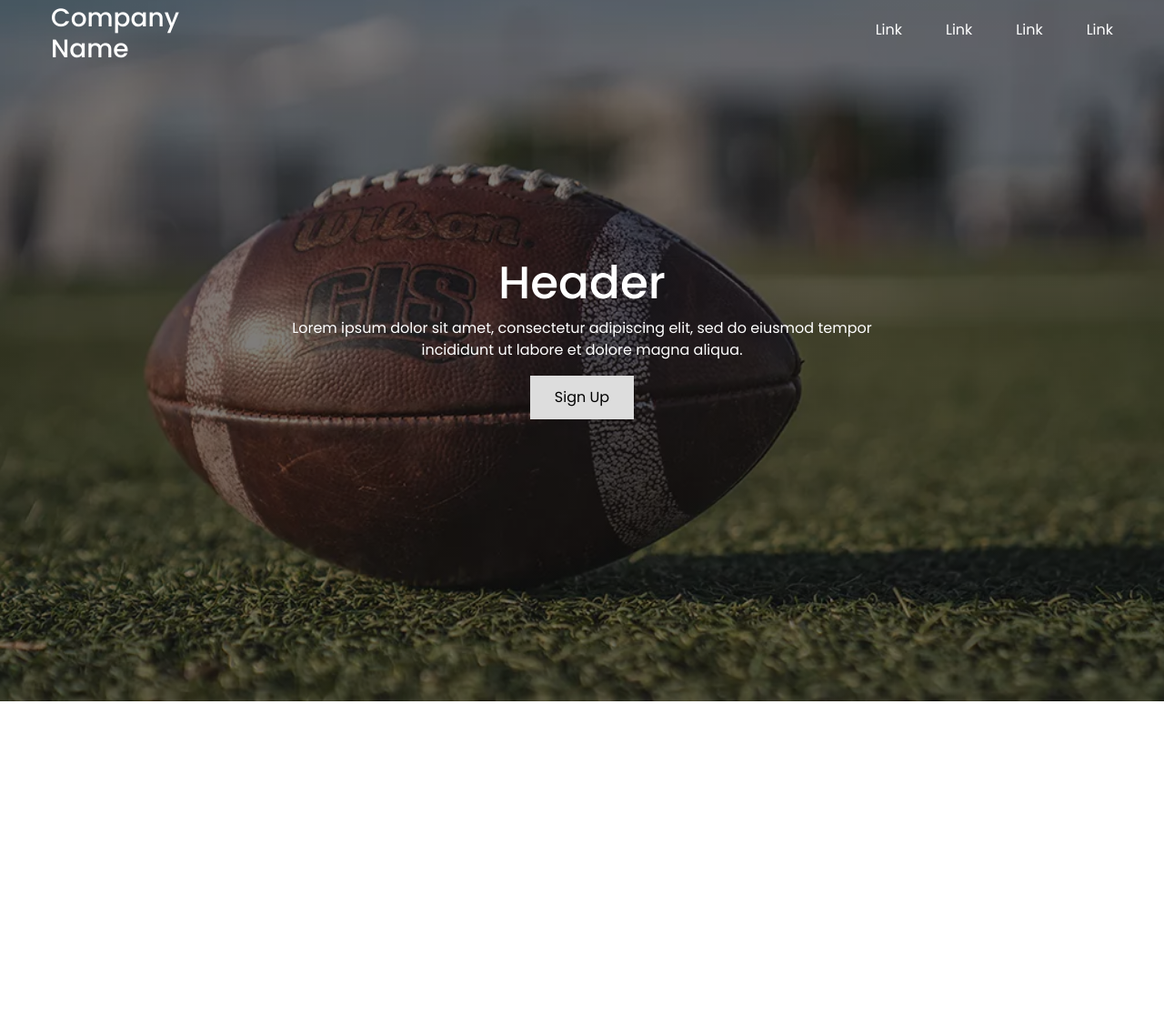
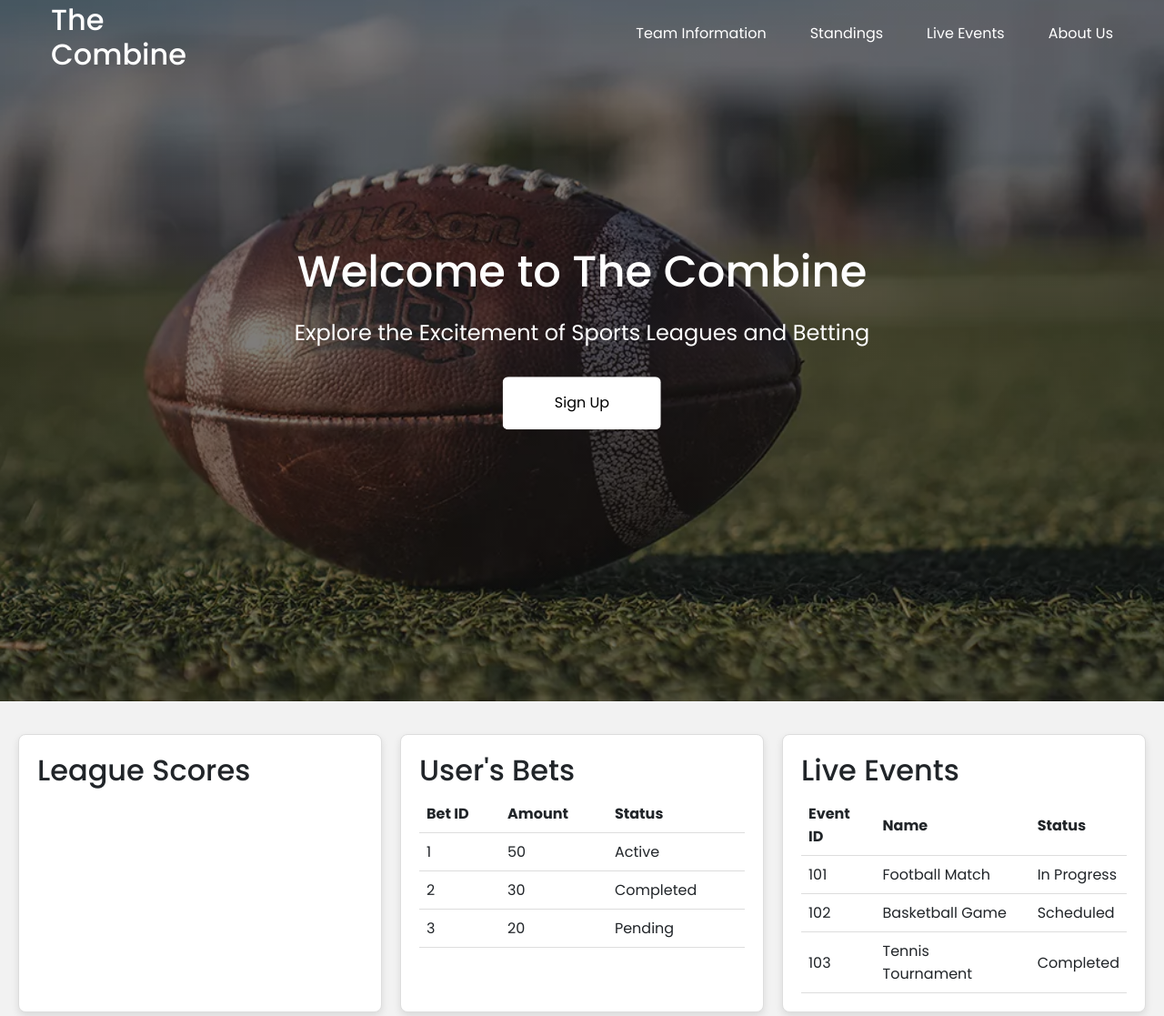
Before and after one commit to TybaltBeSaucy/TheCombine, a website: page home.html in a window 1280 px wide. Shown: the part 29-1146 px from the top of the page at 91% size. Before the commit the page ends 960 px from the top, so only its background shows below. Drawn offline with nearby package versions, Linux system fonts and the light colour scheme; no server answers.

Commit message:
Add files via upload

```diff
--- a/home.html
+++ b/home.html
@@ -1,39 +1,123 @@
 <html>
+
 <head>
     <meta charset="UTF-8">
     <meta name="viewport" content="width=device-width, initial-scale=1.0">
     <title>Personal Portfolio</title>
-        <link href="https://cdn.jsdelivr.net/npm/bootstrap@5.3.2/dist/css/bootstrap.min.css" rel="stylesheet" integrity="sha384-T3c6CoIi6uLrA9TneNEoa7RxnatzjcDSCmG1MXxSR1GAsXEV/Dwwykc2MPK8M2HN" crossorigin="anonymous">
+    <link href="https://cdn.jsdelivr.net/npm/bootstrap@5.3.2/dist/css/bootstrap.min.css" rel="stylesheet"
+        integrity="sha384-T3c6CoIi6uLrA9TneNEoa7RxnatzjcDSCmG1MXxSR1GAsXEV/Dwwykc2MPK8M2HN" crossorigin="anonymous">
+
     <link href="style.css" rel="stylesheet" type="text/css">
+    <script src="https://cdn.jsdelivr.net/npm/chart.js"></script>
 </head>
+
 <body>
     <div class="hero-bg">
         <nav>
-                <h3 class="nav-logo">Company Name</h3>
+            <h3 class="nav-logo">The Combine</h3>
 
             <ul class="nav-links">
-                    <li class="link"><a href="#">Link</a></li>
-                    <li class="link"><a href="#">Link</a></li>
-                    <li class="link"><a href="#">Link</a></li>
-                    <li class="link"><a href="#">Link</a></li>
+                <li class="link"><a href="#">Team Information</a></li>
+                <li class="link"><a href="#">Standings</a></li>
+                <li class="link"><a href="#">Live Events</a></li>
+                <li class="link"><a href="#">About Us</a></li>
             </ul>
         </nav>
 
         <div class="hero-text">
-                <h1 style="font-size:50px">Header</h1>
-                <p>Lorem ipsum dolor sit amet, consectetur adipiscing elit, sed do eiusmod tempor incididunt ut labore et dolore magna aliqua.</p>
-                <button>Sign Up</button>
+            <h1 class="hero-heading">Welcome to The Combine</h1>
+            <p class="hero-description">Explore the Excitement of Sports Leagues and Betting</p>
+            <button class="btn">Sign Up</button>
         </div>
     </div>
 
-        <div class="container">
-            <div class="content">
+    <div class="dashboard">
 
+        <div class="card" id="team_scores">
+            <h2>League Scores</h2>
+        </div>
+
+        <div class="card">
+            <h2>User's Bets</h2>
+            <table id="userBetsTable" class="data-table">
+                <thead>
+                    <tr>
+                        <th>Bet ID</th>
+                        <th>Amount</th>
+                        <th>Status</th>
+                    </tr>
+                </thead>
+                <tbody>
+
+                </tbody>
+            </table>
+        </div>
+
+        <div class="card">
+            <h2>Live Events</h2>
+            <table id="liveEventsTable" class="data-table">
+                <thead>
+                    <tr>
+                        <th>Event ID</th>
+                        <th>Name</th>
+                        <th>Status</th>
+                    </tr>
+                </thead>
+                <tbody>
+
+                </tbody>
+            </table>
+        </div>
+
+        <div class="card">
+            <h2>User Profile</h2>
+        </div>
+        <div class="card graph-card">
+            <canvas id="playerMetricsChart" width="400" height="200"></canvas>
+
+            <script>
+                // Look at Chart.js documentation
+                // Run flask app to display
+                fetch('/get_player_metrics')
+                    .then(response => response.json())
+                    .then(data => {
+                        var ctx = document.getElementById('playerMetricsChart').getContext('2d');
+                        var myChart = new Chart(ctx, {
+                            type: 'bar',
+                            data: {
+                                labels: data.labels,
+                                datasets: [{
+                                    label: 'Player Scores',
+                                    data: data.scores,
+                                    backgroundColor: 'rgba(75, 192, 192, 0.2)',
+                                    borderColor: 'rgba(75, 192, 192, 1)',
+                                    borderWidth: 1
+                                }]
+                            },
+                            options: {
+                                scales: {
+                                    y: {
+                                        beginAtZero: true
+                                    }
+                                }
+                            }
+                        });
+                    });
+            </script>
         </div>
     </div>
-        <script src="script.js"></script>
-        <script src="https://cdn.jsdelivr.net/npm/@popperjs/core@2.11.8/dist/umd/popper.min.js" integrity="sha384-I7E8VVD/ismYTF4hNIPjVp/Zjvgyol6VFvRkX/vR+Vc4jQkC+hVqc2pM8ODewa9r" crossorigin="anonymous"></script>
-        <script src="https://cdn.jsdelivr.net/npm/bootstrap@5.3.2/dist/js/bootstrap.min.js" integrity="sha384-BBtl+eGJRgqQAUMxJ7pMwbEyER4l1g+O15P+16Ep7Q9Q+zqX6gSbd85u4mG4QzX+" crossorigin="anonymous"></script>
-        <script src="https://cdn.jsdelivr.net/npm/bootstrap@5.3.2/dist/js/bootstrap.bundle.min.js" integrity="sha384-C6RzsynM9kWDrMNeT87bh95OGNyZPhcTNXj1NW7RuBCsyN/o0jlpcV8Qyq46cDfL" crossorigin="anonymous"></script>
+
+
+    <script src="script.js"> </script>
+    <script src="https://cdn.jsdelivr.net/npm/@popperjs/core@2.11.8/dist/umd/popper.min.js"
+        integrity="sha384-I7E8VVD/ismYTF4hNIPjVp/Zjvgyol6VFvRkX/vR+Vc4jQkC+hVqc2pM8ODewa9r"
+        crossorigin="anonymous"></script>
+    <script src="https://cdn.jsdelivr.net/npm/bootstrap@5.3.2/dist/js/bootstrap.min.js"
+        integrity="sha384-BBtl+eGJRgqQAUMxJ7pMwbEyER4l1g+O15P+16Ep7Q9Q+zqX6gSbd85u4mG4QzX+"
+        crossorigin="anonymous"></script>
+    <script src="https://cdn.jsdelivr.net/npm/bootstrap@5.3.2/dist/js/bootstrap.bundle.min.js"
+        integrity="sha384-C6RzsynM9kWDrMNeT87bh95OGNyZPhcTNXj1NW7RuBCsyN/o0jlpcV8Qyq46cDfL"
+        crossorigin="anonymous"></script>
 </body>
+
 </html>
--- a/package.json
+++ b/package.json
@@ -1,5 +1,6 @@
 {
   "dependencies": {
+    "@clerk/clerk-react": "^4.26.1",
     "jquery": "^3.7.1"
   }
 }
--- a/script.js
+++ b/script.js
@@ -0,0 +1,37 @@
+// Placeholder data for User Bets
+const userBetsData = [
+    { betId: 1, amount: 50, status: 'Active' },
+    { betId: 2, amount: 30, status: 'Completed' },
+    { betId: 3, amount: 20, status: 'Pending' },
+];
+
+// Placeholder data for Live Events
+const liveEventsData = [
+    { eventId: 101, name: 'Football Match', status: 'In Progress' },
+    { eventId: 102, name: 'Basketball Game', status: 'Scheduled' },
+    { eventId: 103, name: 'Tennis Tournament', status: 'Completed' },
+];
+
+// Function to populate the table with data
+function populateTable(tableId, data) {
+    const table = document.getElementById(tableId);
+    const tbody = table.querySelector('tbody');
+
+    // Clear existing rows
+    tbody.innerHTML = '';
+
+    // Populate the table with data
+    data.forEach(item => {
+        const row = document.createElement('tr');
+        Object.values(item).forEach(value => {
+            const cell = document.createElement('td');
+            cell.textContent = value;
+            row.appendChild(cell);
+        });
+        tbody.appendChild(row);
+    });
+}
+
+// Call the function to populate User Bets and Live Events tables
+populateTable('userBetsTable', userBetsData);
+populateTable('liveEventsTable', liveEventsData);
--- a/style.css
+++ b/style.css
@@ -8,6 +8,17 @@
     box-sizing: border-box;
 }
 
+body::-webkit-scrollbar {
+    display: none;
+}
+
+body {
+    font-family: 'Poppins', sans-serif;
+    margin: 0;
+    padding: 0;
+    background-color: #f2f2f2;
+}
+
 img {
     width: 100%;
     display: flex;
@@ -15,10 +26,6 @@ img {
 
 a {
     text-decoration: none;
-}
-
-body {
-    font-family: 'Poppins', sans-serif;
 }
 
 .hero-bg {
@@ -31,29 +38,22 @@ body {
 }
 
 .hero-text {
-    text-align: center;
     position: absolute;
     top: 50%;
     left: 50%;
     transform: translate(-50%, -50%);
-    color: white;
+    text-align: center;
+    color: #fff;
 }
 
-.hero-text button {
-    border: 2px transparent solid;
-    outline: none;
-    display: inline-block;
-    padding: 10px 25px;
-    color: black;
-    background-color: #ddd;
-    text-align: center;
-    cursor: pointer;
+.hero-heading {
+    font-size: 3rem;
+    margin-bottom: 20px;
 }
 
-.hero-text button:hover {
-    background-color: transparent;
-    border: 2px #fff solid;
-    color: #fff;
+.hero-description {
+    font-size: 1.5rem;
+    margin-bottom: 30px;
 }
 
 nav {
@@ -67,8 +67,11 @@ nav {
 }
 
 .nav-logo {
-    max-width: 200px;
     color: white;
+
+    font-size: 2em;
+    width: 200px;
+    word-spacing: 200px;
 }
 
 .nav-links {
@@ -102,15 +105,15 @@ nav {
 .btn {
     padding: 1rem 3.5rem;
     font-size: 1rem;
-    color: #fff;
-    background-color: #e08a93;
-    border-radius: 50px;
+    color: #000;
+    background-color: #fff;
     cursor: pointer;
-    transition: all 0.3s ease;
+    transition: all 0.2s ease;
 }
 
 .btn:hover {
-    background-color: #1e40af;
+    background-color: transparent;
+    border: 1px solid #fff;
 }
 
 .account-btn-container {
@@ -131,12 +134,6 @@ nav {
 .acc-btn:hover {
     background-color: white;
     color: black;
-}
-
-.container {
-    max-width: 1200px;
-    margin: auto;
-    padding: 5rem 2rem;
 }
 
 .blur {
@@ -160,3 +157,40 @@ header .content h4 {
     font-size: 1rem;
     font-weight: 600;
 }
+.dashboard {
+    max-width: 1800px;
+    margin: 20px auto;
+    padding: 16px 20px;
+
+    display: grid;
+    grid-template-columns: repeat(3, minmax(300px, 2fr));
+    gap: 20px;
+}
+
+.card {
+    background-color: #ffffff;
+    border: 1px solid #ddd;
+    border-radius: 8px;
+    padding: 20px;
+    box-shadow: 0 4px 8px rgba(0, 0, 0, 0.1);
+}
+
+.graph-card {
+    grid-column: span 2;
+}
+
+.data-table {
+    width: 100%;
+    border-collapse: collapse;
+    margin: 0;
+}
+
+.data-table th, .data-table td {
+    padding: 8px;
+    text-align: left;
+}
+
+.data-table tr {
+    border: none;
+    border-bottom: 1px solid #ddd;
+}
```
Also changed, not shown: 3 other files. Lines whose indentation alone changed are shown as unchanged.
